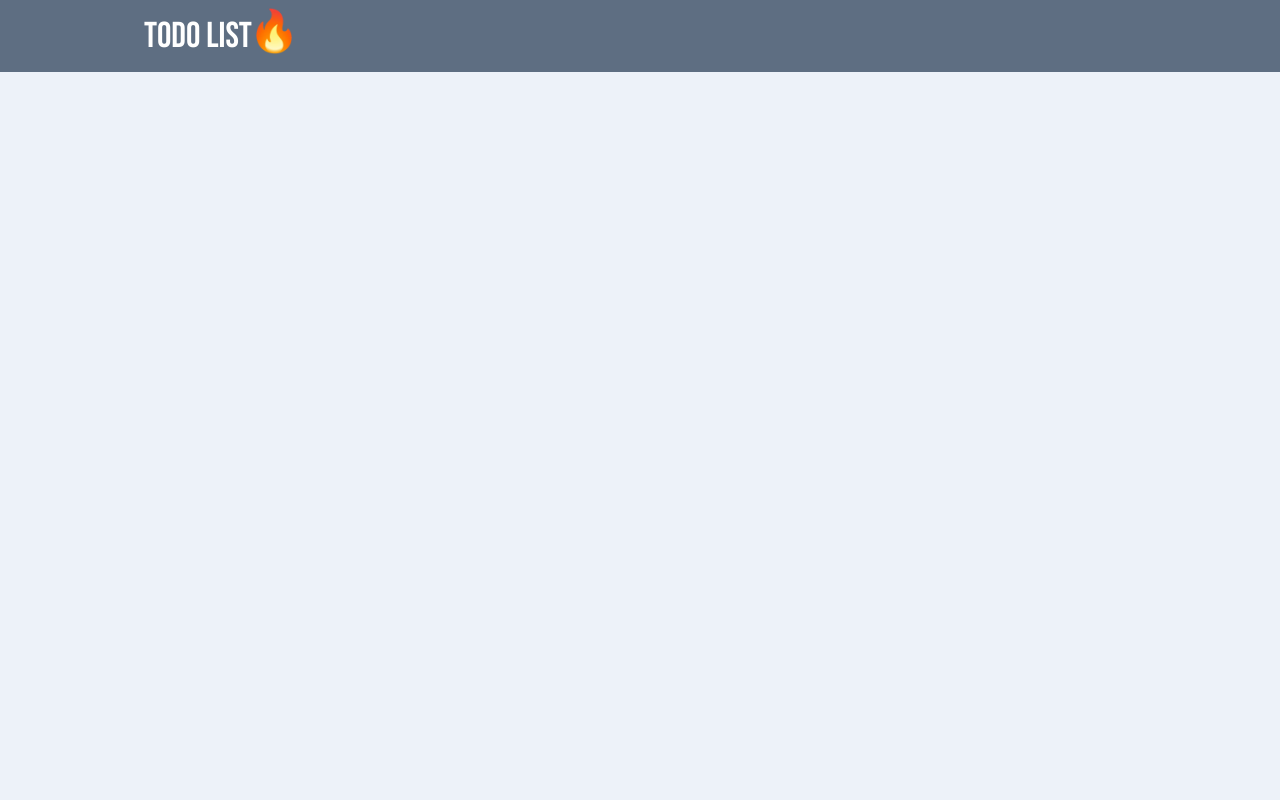
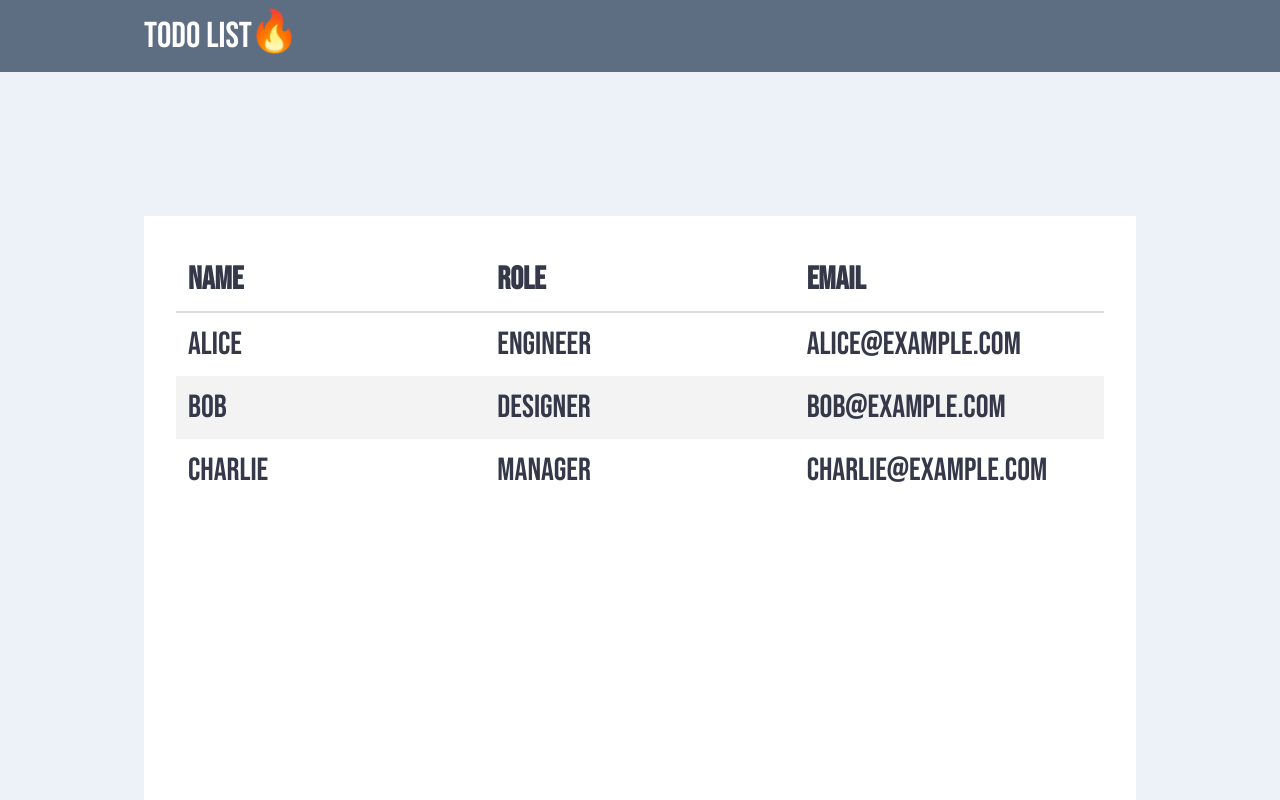
Before and after one commit to Andrey4289/todo-list-remastered, a JavaScript app: page / in a window 1280 px wide. Built offline with nearby package versions, Linux system fonts and the light colour scheme; the HTML template or start-up script is replaced by a standard one.

Commit message:
add base definition and sample styles for todo table

```diff
--- a/src/componenets/Table/index.css
+++ b/src/componenets/Table/index.css
@@ -0,0 +1,34 @@
+
+.table-container  {
+    display: flex;
+    flex-direction: column;
+    flex: 1;
+    margin: 0 144px;
+    margin-top: 144px; /* TODO: REMOVE AFTER TITLE COMPONENT IS DONE */
+    padding: 32px;
+    background-color: var(--color-white);
+}
+
+.table {
+  width: 100%;
+  border-collapse: collapse;
+  table-layout: fixed;
+  color: var(--color-text-primary);
+  font-size: var(--font-size-xl);
+}
+
+.table th,
+.table td {
+  padding: 12px;
+  text-align: left; /* or right/center depending on your needs */
+}
+
+.table th {
+  border-bottom: 2px solid #ddd;
+  /* background-color: var(--color-bg-secondary); */
+  /* color: var(--color-white); */
+}
+
+.table tr:nth-child(even) {
+  background-color: var(--color-gray-light)
+}
--- a/src/componenets/Table/index.js
+++ b/src/componenets/Table/index.js
@@ -1,9 +1,36 @@
-import "./index.css"
+import "./index.css";
 
 const Table = () => {
-    return (
-        <div className=""></div>
-    )
-}
+  return (
+    <div className="table-container">
+      <table class="table">
+        <thead>
+          <tr>
+            <th>Name</th>
+            <th>Role</th>
+            <th>Email</th>
+          </tr>
+        </thead>
+        <tbody>
+          <tr>
+            <td>Alice</td>
+            <td>Engineer</td>
+            <td>alice@example.com</td>
+          </tr>
+          <tr>
+            <td>Bob</td>
+            <td>Designer</td>
+            <td>bob@example.com</td>
+          </tr>
+          <tr>
+            <td>Charlie</td>
+            <td>Manager</td>
+            <td>charlie@example.com</td>
+          </tr>
+        </tbody>
+      </table>
+    </div>
+  );
+};
 
 export default Table;
--- a/src/index.css
+++ b/src/index.css
@@ -9,10 +9,12 @@
 :root {
   /* Colors */
   --color-primary: #EDF2F9;
+  --color-primary-light: #343849;
   --color-secondary: #5E6E82;
 
   --color-white: #FFFFFF;
   --color-gray: #BCBCBC;
+  --color-gray-light: #F3F3F3;
   --color-black: #000000;
   --color-blue: #5893E2;
   --color-green: #5DC656;
@@ -27,7 +29,7 @@
   --color-error: var(--color-red);
   --color-disabled: var(--color-gray);
 
-  --color-text-primary: var(--color-primary);
+  --color-text-primary: var(--color-primary-light);
   --color-text-secondary: var(--color-secondary);
 
   /* Typography */
@@ -35,7 +37,7 @@
   --font-size-sm: 12px;
   --font-size-md: 16px;
   --font-size-lg: 24px;
-  --font-size-xl: 36px;
+  --font-size-xl: 32px;
   --font-size-xxl: 48px;
   --font-size-xxl2: 72px;
   --font-size-xxl3: 108px;
```
